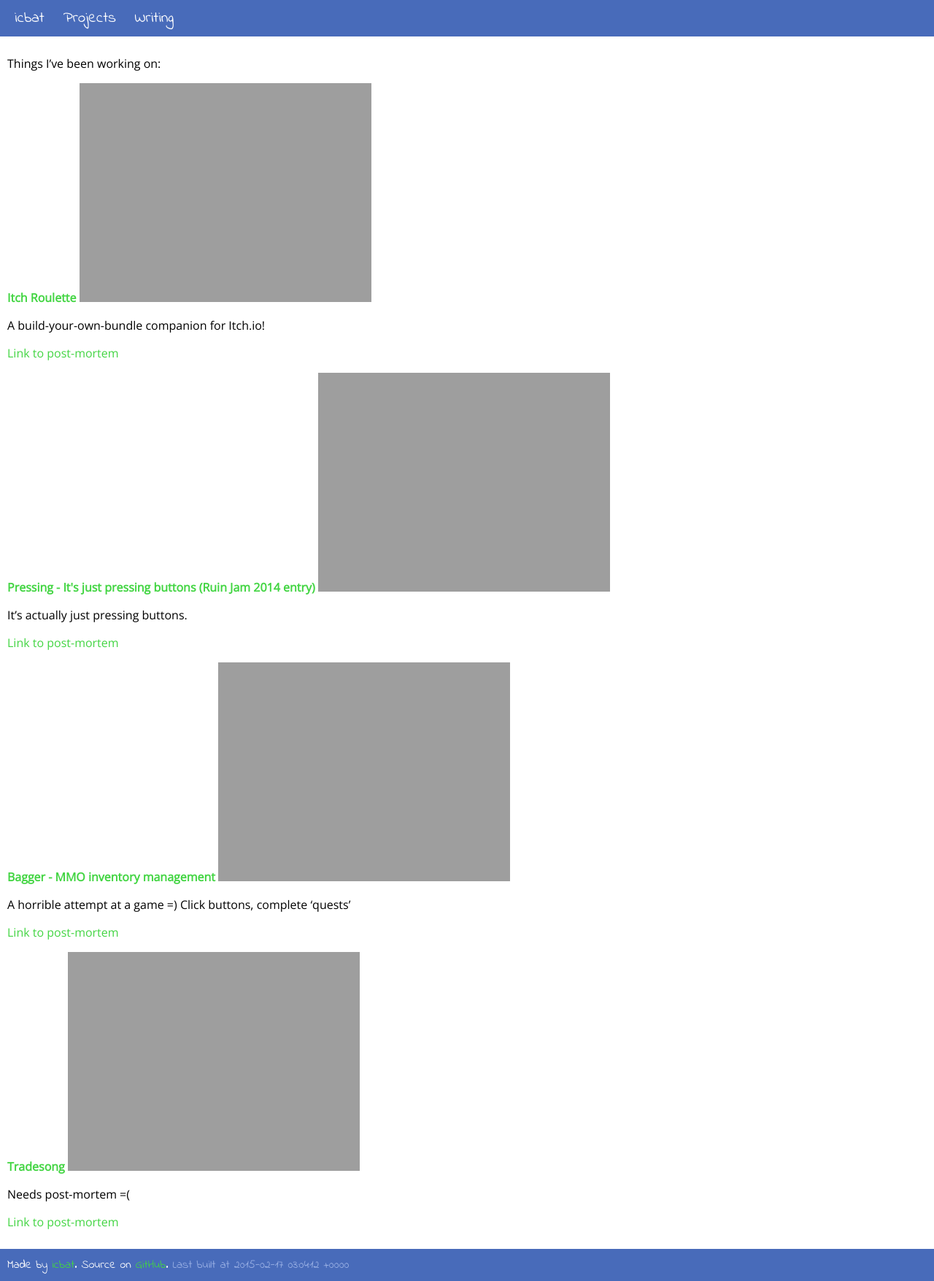
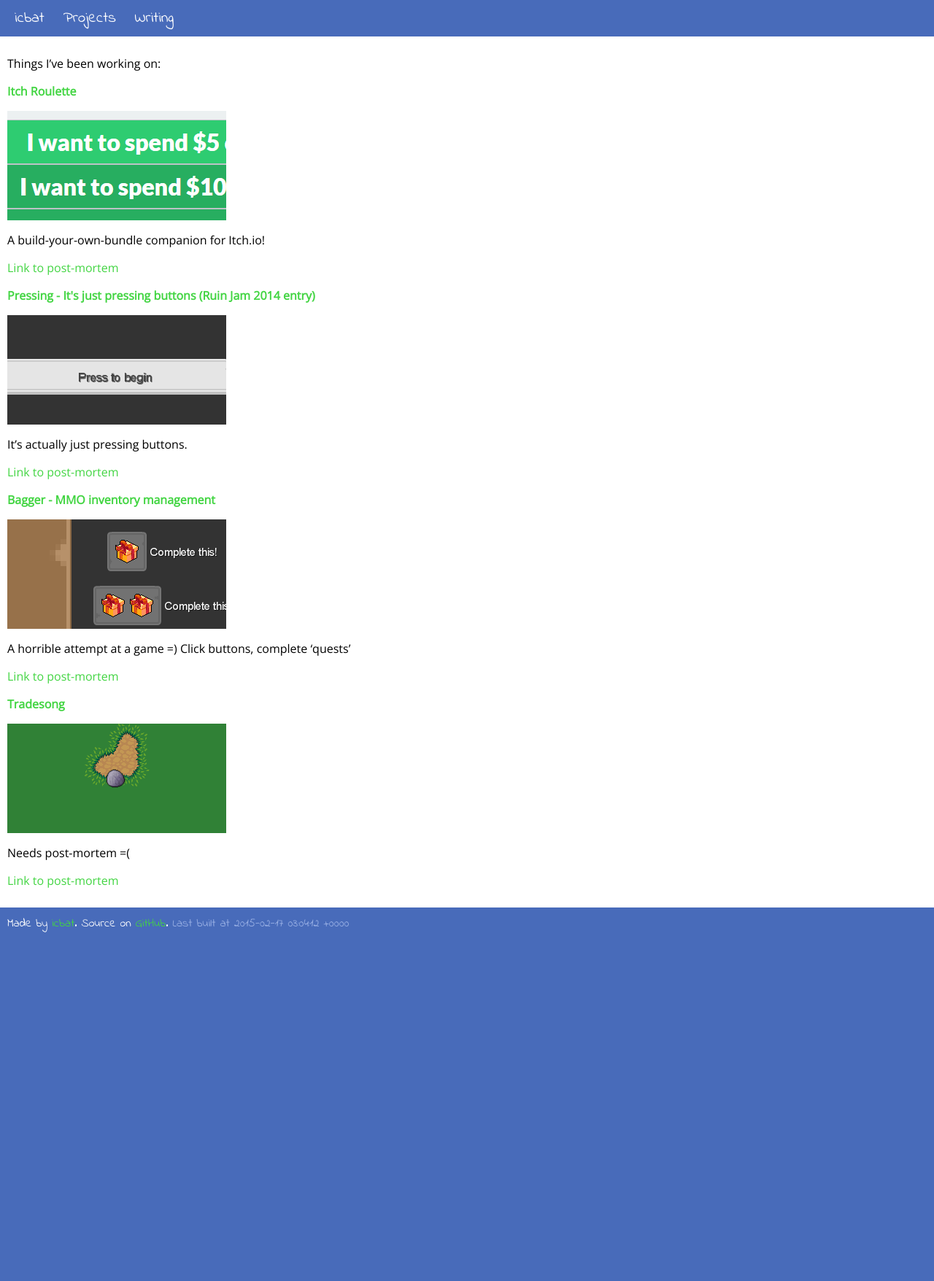
Before and after one commit to icbat/icbat.github.io, a Jekyll site: the page built from projects/index.md, in a window 1280 px wide. Shown: the whole page at 73% size. Built offline with Jekyll 4.4.1, drawn with Linux system fonts in a browser that asks for light colours; after the commit the page ends 1288 px from its top, so only the background shows below that.

Commit message:
fixing links and spacing

```diff
--- a/projects/index.md
+++ b/projects/index.md
@@ -8,8 +8,8 @@
 {% if post.categories contains 'projects' %}
 <div class="postHeader">
 <a href="{{post.link}}">{{ post.title }}</a>
-<img src="{{site.url}}/img/projects/{{post.image}}" />
 </div>
+<img src="{{site.url}}/img/projects/{{post.image}}.png" />
 {{post.excerpt}}
 <a href="{{site.url}}/{{post.url}}">Link to post-mortem</a>
 {% endif %}
```
